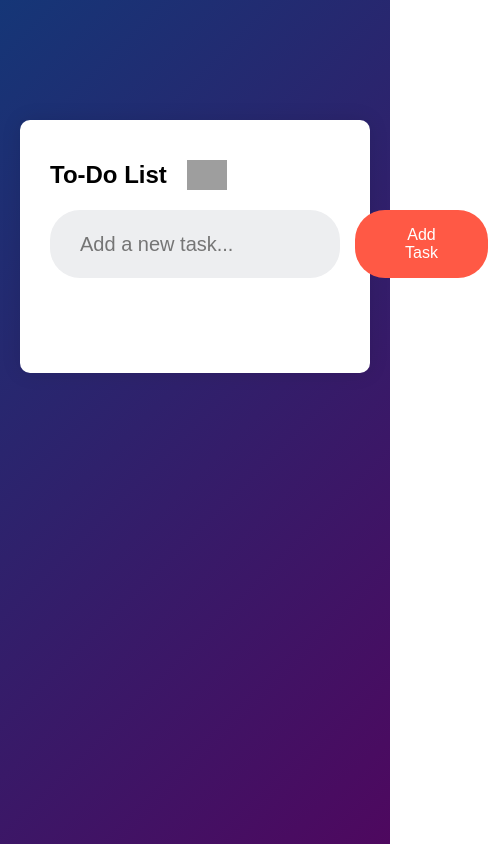
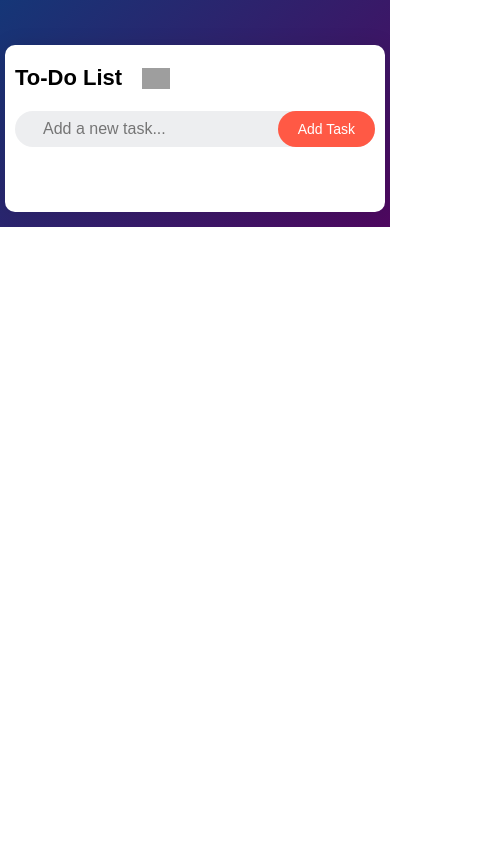
Before and after one commit to bvritstudent/To-Do-List, a plain HTML site: page index.html in a window 390 px wide. Shown: the whole page, 488 px wide, since content can reach past the window. Drawn offline with Linux system fonts and the light colour scheme; grey boxes are pictures that could not be loaded.

Commit message:
Update style.css

```diff
--- a/style.css
+++ b/style.css
@@ -122,3 +122,34 @@ ul li.checked::before {
 .deleteButton:hover{
   background: #e03e2d;
 }
+
+@media (max-width: 600px) {
+  .container {
+    padding: 5px;
+    height: auto;
+  }
+  .ToDoContainer {
+    width: 100%;
+    max-width: 100%;
+    padding: 20px 10px 40px;
+    margin: 40px auto 10px;
+  }
+  .header h2 {
+    font-size: 22px;
+  }
+  .inputContainer input {
+    font-size: 16px;
+    padding: 8px;
+  }
+  .inputContainer button {
+    padding: 10px 20px;
+    font-size: 14px;
+  }
+  ul li {
+    font-size: 15px;
+    padding: 10px 8px 10px 40px;
+  }
+  .ToDoContainer img {
+    width: 28px;
+  }
+}
```
